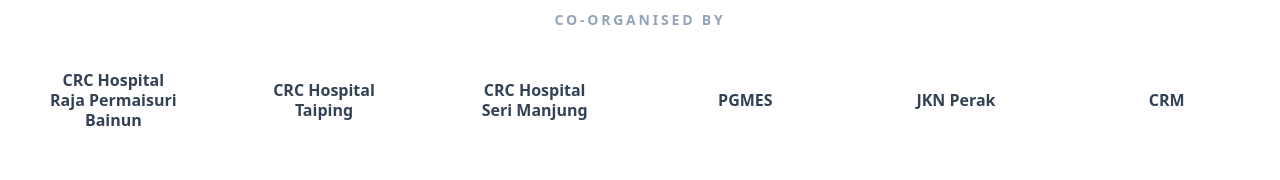
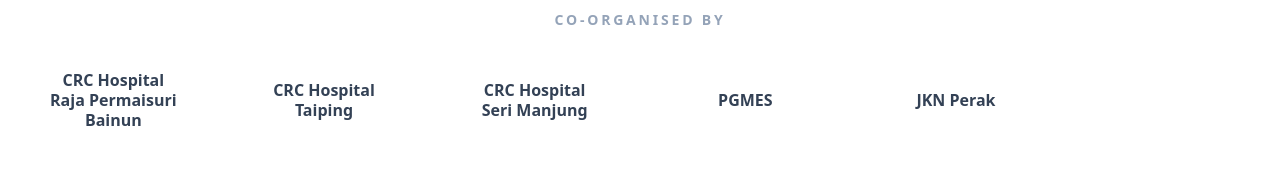
Before and after one commit to limxj1985/-limxj1985-Work, a React (Vite) app: page / in a window 1280 px wide. Shown: the part 3127-3307 px from the top of the page. Built offline with nearby package versions, Linux system fonts and the light colour scheme.

Commit message:
Update Home.tsx

```diff
--- a/pages/Home.tsx
+++ b/pages/Home.tsx
@@ -20,8 +20,7 @@ const ORGANIZER_NAMES = [
     "CRC Hospital\nSeri Manjung",
     "PGMES",
     "JKN Perak",
-    "CRM"
-];
+    ];
 
 // --- Sub-Components ---
 
```
